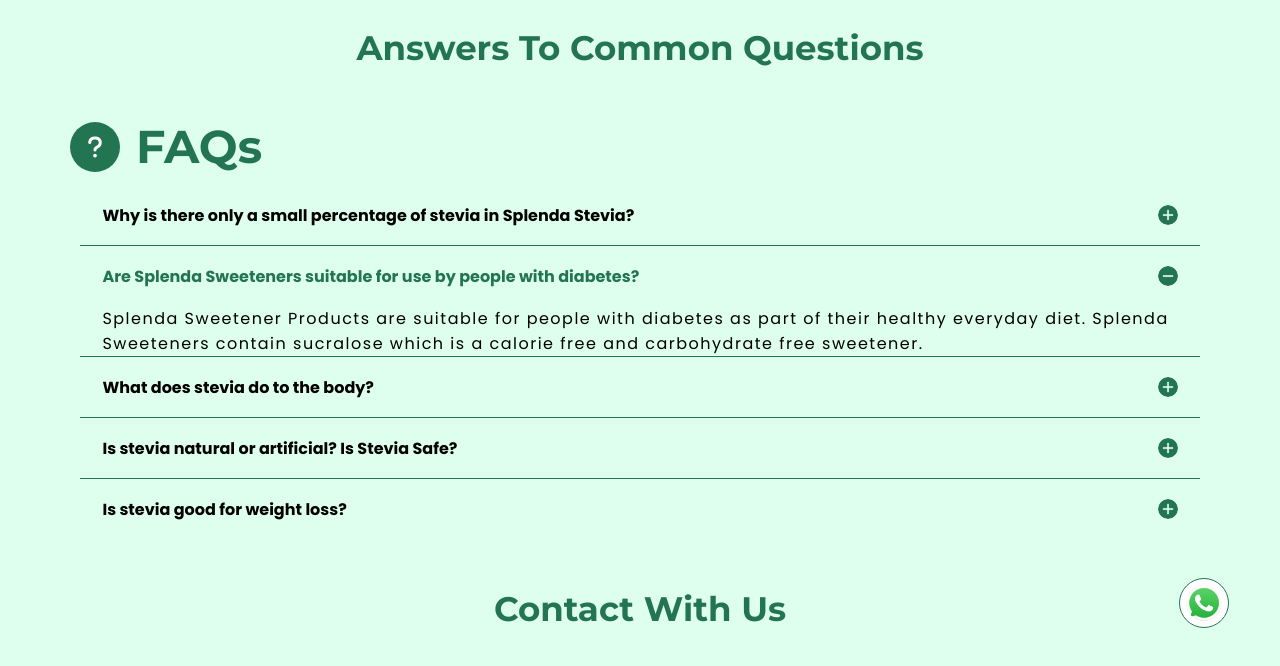
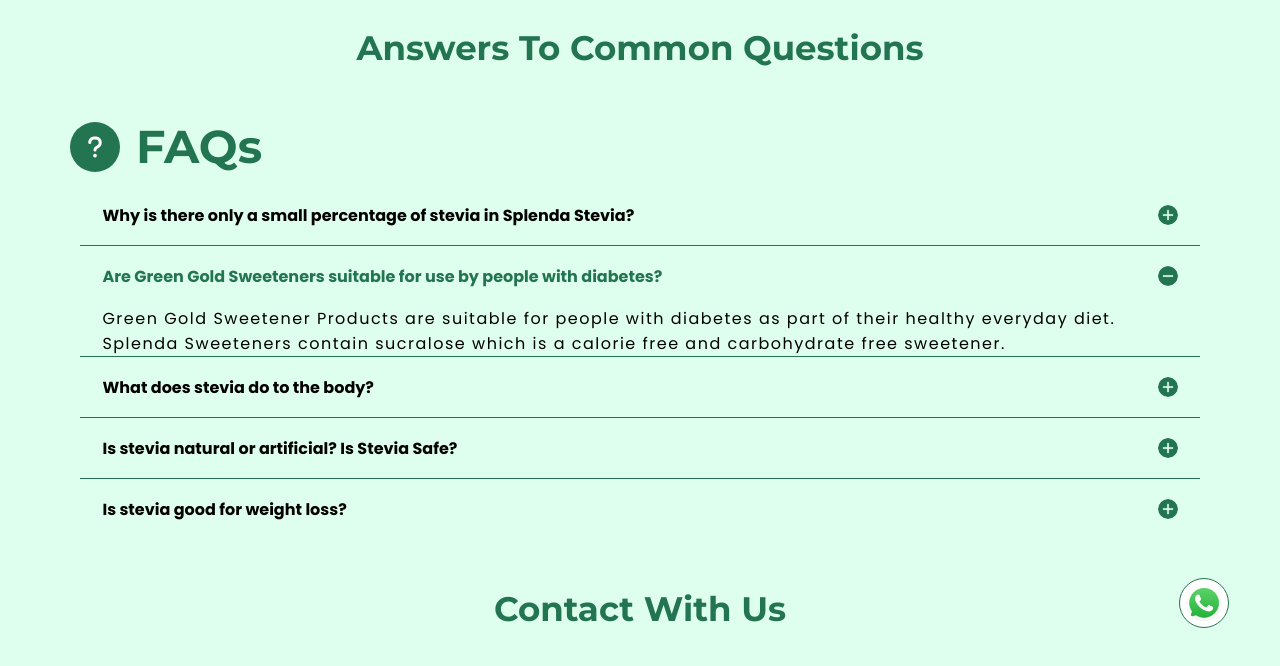
Before and after one commit to ahmad948/greengoldstevia, a plain HTML site: page index.html in a window 1280 px wide. Both pictures are taken after a click on the element 640 px from the left and 3748 px from the top of the page. Shown: the part 3472-4138 px from the top of the page. Drawn offline with nearby package versions, Linux system fonts and the light colour scheme.

Commit message:
Update index.html

```diff
--- a/index.html
+++ b/index.html
@@ -130,7 +130,9 @@
                         an ideal choice for sugar patients and those managing diabetes. Stevia is calorie-free,
                         non-glycemic, and has been used for centuries in traditional medicine.</p>
                     <div class="sec3__btn">
-                        <button>Contact Us</button>
+                        <a href="#sec__7">
+                            <button>Contact Us</button>
+                        </a>
                     </div>
                 </div>
             </div>
@@ -259,8 +261,9 @@
                         ads more volume to the stevia so you can replace a spoon sugar by a spoon Splenda Stevia.</p>
                 </div>
                 <div class="faq__q">
-                    <h4 class="faq__question">Are Splenda Sweeteners suitable for use by people with diabetes?</h4>
-                    <p class="faq__asnwer">Splenda Sweetener Products are suitable for people with diabetes as part of
+                    <h4 class="faq__question">Are Green Gold Sweeteners suitable for use by people with diabetes?</h4>
+                    <p class="faq__asnwer">Green Gold Sweetener Products are suitable for people with diabetes as part
+                        of
                         their healthy everyday diet. Splenda Sweeteners contain sucralose which is a calorie free and
                         carbohydrate free sweetener.</p>
                 </div>
```
